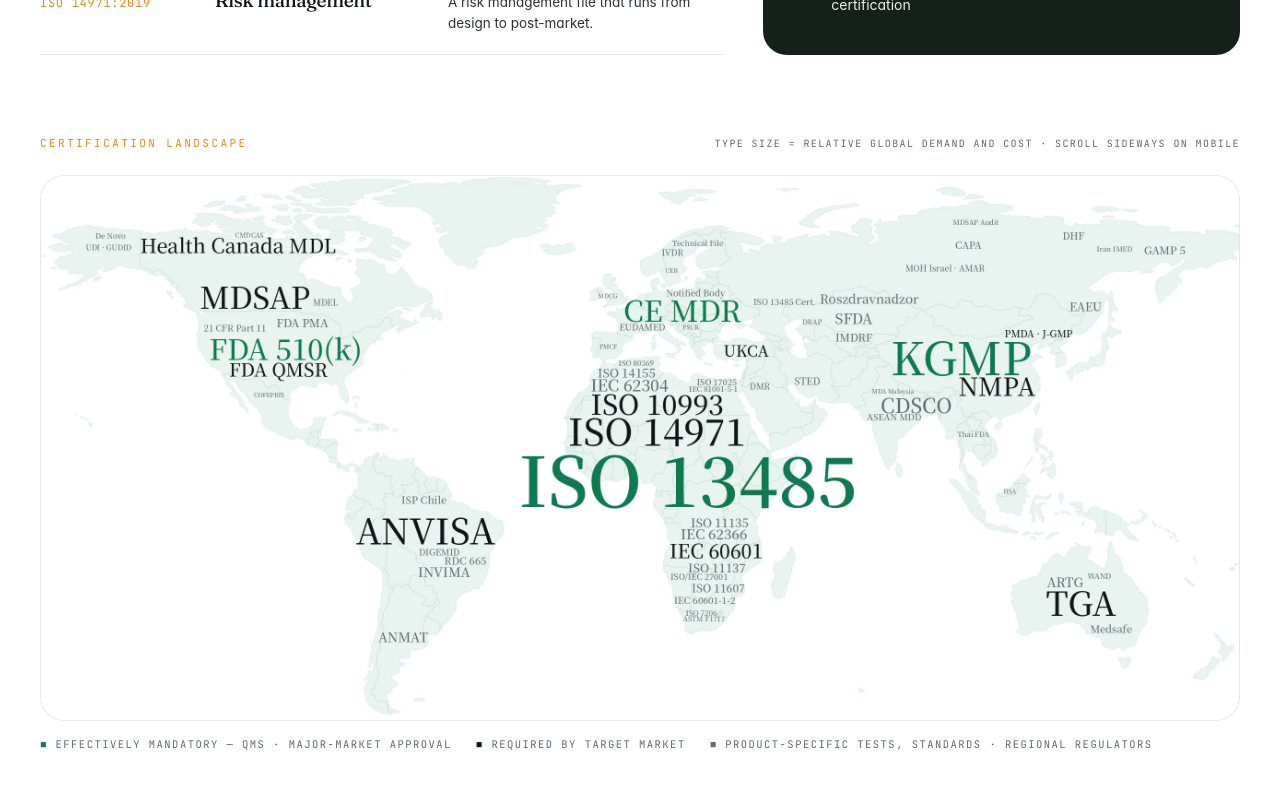
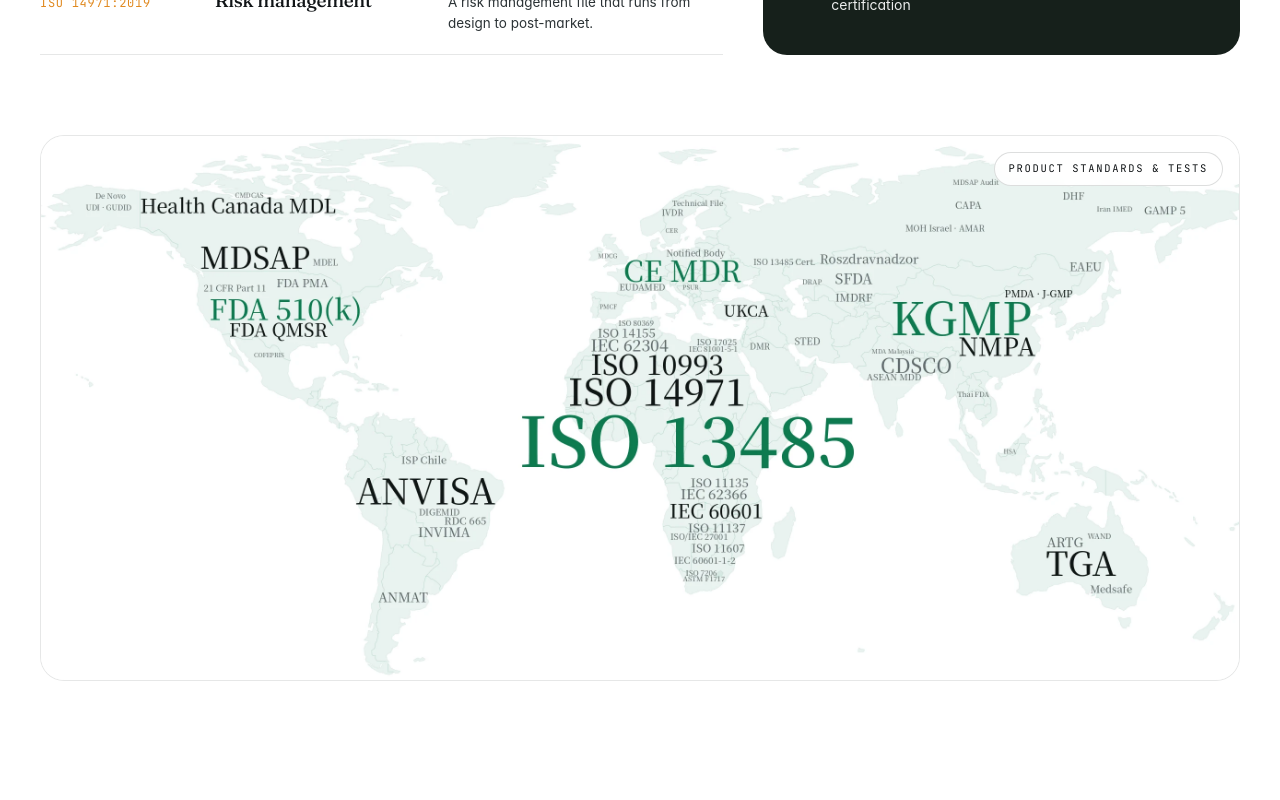
Before and after one commit to Fixomaster/qualytree-homepage, a React (Vite) app: page / in a window 1280 px wide. Shown: the part 3220-4020 px from the top of the page. Built offline with nearby package versions, Linux system fonts and the light colour scheme; a web font is replaced by a local one.

Commit message:
Add files via upload

```diff
--- a/src/App.jsx
+++ b/src/App.jsx
@@ -46,6 +46,7 @@
 export default function App() {
   const [scrolled, setScrolled] = useState(false);
   const [lang, setLang] = useState(detectLang);
+  const [stdOpen, setStdOpen] = useState(false);
   const c = COPY[lang];
 
   useEffect(() => {
@@ -209,6 +210,7 @@
         .lang-btn:hover { background: rgba(255,255,255,0.08); border-color: rgba(255,255,255,0.5); }
 
         .certmap img { min-width: 960px; }
+        .stdcell { box-shadow: 0 0 0 0.5px rgba(17,21,23,0.08); }
         @media (min-width: 1024px) { .certmap img { min-width: 0; } }
 
         html { scroll-behavior: smooth; }
@@ -428,29 +430,68 @@
             </div>
           </div>
 
-          {/* Certification landscape — world map */}
+          {/* Certification landscape — world map; product standards appear on hover / tap */}
           <div className="mt-20" data-reveal>
-            <div className="flex items-baseline justify-between flex-wrap gap-3">
-              <div className="font-mono text-[11px] tracking-[0.22em] uppercase" style={{ color: "var(--amber)" }}>{c.compliance.mapKicker}</div>
-              <div className="font-mono text-[10px] tracking-[0.14em] uppercase" style={{ color: "var(--ink-mute)" }}>{c.compliance.mapNote}</div>
-            </div>
-            <div className="mt-6 rounded-[24px] overflow-x-auto certmap" style={{ border: "1px solid rgba(17,21,23,0.10)", backgroundColor: "#FFFFFF" }}>
-              <picture>
-                <source srcSet="/cert-landscape.webp" type="image/webp" />
+            <div
+              className="relative rounded-[24px] certmap"
+              style={{ border: "1px solid rgba(17,21,23,0.10)", backgroundColor: "#FFFFFF", overflow: "hidden" }}
+              onMouseEnter={() => setStdOpen(true)}
+              onMouseLeave={() => setStdOpen(false)}
+            >
+              <div className="overflow-x-auto">
                 <img
-                  src="/cert-landscape.png"
+                  src="/cert-landscape.webp"
                   alt={c.compliance.mapAlt}
-                  width="2600"
-                  height="1180"
+                  width="2200"
+                  height="998"
                   loading="lazy"
                   style={{ display: "block", width: "100%", height: "auto", minWidth: 960 }}
                 />
-              </picture>
-            </div>
-            <div className="mt-4 flex flex-wrap gap-x-6 gap-y-2 font-mono text-[10.5px] tracking-[0.14em] uppercase" style={{ color: "var(--ink-mute)" }}>
-              <span><b style={{ color: "var(--moss)" }}>■</b> {c.compliance.legend[0]}</span>
-              <span><b style={{ color: "var(--ink)" }}>■</b> {c.compliance.legend[1]}</span>
-              <span>■ {c.compliance.legend[2]}</span>
+              </div>
+
+              <button
+                type="button"
+                onClick={(e) => { e.stopPropagation(); setStdOpen((v) => !v); }}
+                className="absolute top-4 right-4 font-mono text-[10.5px] tracking-[0.16em] uppercase rounded-full px-3.5 py-2"
+                style={{ background: stdOpen ? "var(--ink)" : "rgba(255,255,255,0.9)", color: stdOpen ? "#fff" : "var(--ink)", border: "1px solid rgba(17,21,23,0.14)", backdropFilter: "blur(6px)", zIndex: 3 }}
+                aria-pressed={stdOpen}
+              >
+                {stdOpen ? c.compliance.stdClose : c.compliance.stdOpen}
+              </button>
+
+              <div
+                className="absolute inset-0 stdoverlay"
+                style={{
+                  zIndex: 2,
+                  background: "rgba(255,255,255,0.94)",
+                  backdropFilter: "blur(4px)",
+                  opacity: stdOpen ? 1 : 0,
+                  pointerEvents: stdOpen ? "auto" : "none",
+                  transition: "opacity .35s cubic-bezier(.2,.7,.2,1)",
+                  overflowY: "auto",
+                }}
+              >
+                <div className="min-h-full grid grid-cols-1 sm:grid-cols-2 lg:grid-cols-4" style={{ paddingTop: 40 }}>
+                  {c.compliance.stdGroups.map((g, gi) => (
+                    <div key={gi} className="p-6 lg:p-7 stdcell">
+                      <div className="font-mono text-[10px] tracking-[0.2em] uppercase" style={{ color: "var(--ink-mute)" }}>{g.name}</div>
+                      <div className="mt-3 flex flex-wrap items-baseline gap-x-3 gap-y-1 font-display" style={{ lineHeight: 1.15, letterSpacing: "-0.01em" }}>
+                        {g.items.map(([code, w], ii) => (
+                          <span
+                            key={ii}
+                            style={{
+                              fontSize: `${(13 + (w / 100) * 17).toFixed(1)}px`,
+                              fontWeight: w >= 60 ? 600 : 400,
+                              color: w >= 60 ? "var(--moss)" : w >= 35 ? "var(--ink)" : "var(--ink-mute)",
+                              whiteSpace: "nowrap",
+                            }}
+                          >{code}</span>
+                        ))}
+                      </div>
+                    </div>
+                  ))}
+                </div>
+              </div>
             </div>
           </div>
         </div>
@@ -815,8 +856,23 @@
             <button type="button" onClick={toggleLang} className="font-mono text-[11px] tracking-[0.14em] uline" style={{ color: "var(--ink-mute)" }}>
               {c.nav.langSwitch}
             </button>
-            <div className="font-mono text-[11px] tracking-[0.14em]" style={{ color: "var(--ink-mute)" }}>{c.footer}</div>
+            {c.company.links.map(([label, href], i) => (
+              <a key={i} href={href} className="font-mono text-[11px] tracking-[0.14em] uline" style={{ color: "var(--ink-mute)" }}>{label}</a>
+            ))}
           </div>
+        </div>
+
+        {/* Company information (legal notice) */}
+        <div className="max-w-[1280px] mx-auto mt-8 pt-6" style={{ borderTop: "1px solid rgba(17,21,23,0.08)" }}>
+          <dl className="flex flex-wrap gap-x-7 gap-y-2 text-[12.5px] leading-[1.6]" style={{ color: "var(--ink-mute)" }}>
+            {c.company.rows.map(([k, v], i) => (
+              <div key={i} className="flex gap-2">
+                <dt style={{ color: "var(--ink-soft)", fontWeight: 500, whiteSpace: "nowrap" }}>{k}</dt>
+                <dd>{String(v).includes("@") ? <a href={`mailto:${v}`} className="uline">{v}</a> : v}</dd>
+              </div>
+            ))}
+          </dl>
+          <div className="mt-4 font-mono text-[11px] tracking-[0.14em]" style={{ color: "var(--ink-mute)" }}>{c.footer}</div>
         </div>
       </footer>
     </div>
--- a/src/copy.js
+++ b/src/copy.js
@@ -80,10 +80,22 @@
       cardTitleA: "Add a market,", cardTitleEm: "keep the system.",
       cardBody: "ISO 13485 is the root; the differences of KGMP, QMSR and MDR sit on top of it. Preparing a new certification does not mean starting over — only adding what the existing system lacks.",
       cardBullets: ["Regulatory changes tracked and reflected on an ongoing basis", "Records arranged for each certification's audit perspective", "The same data from domestic approval to overseas certification"],
-      mapKicker: "Certification landscape",
+      mapKicker: "Market approvals & QMS audits — by country",
       mapNote: "Type size = relative global demand and cost · scroll sideways on mobile",
-      mapAlt: "Global medical device certification landscape — ISO 13485 at the centre, national approvals placed over their countries, product-specific test standards around them",
-      legend: ["Effectively mandatory — QMS · major-market approval", "Required by target market", "Product-specific tests, standards · regional regulators"],
+      mapAlt: "World map of medical device market approvals and quality-system audits, each placed over its country — FDA 510(k), CE MDR, KGMP, NMPA, PMDA, TGA, ANVISA and others",
+      legend: ["Market approval · registration (what lets you sell there)", "Quality-system certification · audit (how your factory is assessed)"],
+      stdOpen: "Product standards & tests",
+      stdClose: "Back to map",
+      stdGroups: [
+        { name: "Quality system · risk", items: [["ISO 13485", 100], ["ISO 14971", 72], ["IEC 62366-1", 40], ["ISO/TR 24971", 28]] },
+        { name: "Electrical safety · EMC", items: [["IEC 60601-1", 70], ["IEC 60601-1-2", 52], ["IEC 60601-1-6", 30], ["IEC 60601-2-x", 30], ["IEC 61010-1", 24]] },
+        { name: "Biocompatibility", items: [["ISO 10993-1", 66], ["ISO 10993-5", 40], ["ISO 10993-10", 36], ["ISO 10993-11", 30], ["ISO 10993-18", 26]] },
+        { name: "Sterilization · packaging", items: [["ISO 11135", 44], ["ISO 11137", 44], ["ISO 17665", 34], ["ISO 11737", 30], ["ISO 11607", 34], ["ISO 14644", 26]] },
+        { name: "Software · cybersecurity", items: [["IEC 62304", 52], ["IEC 81001-5-1", 36], ["AAMI TIR57", 24], ["FDA Cybersecurity Guidance", 26]] },
+        { name: "Performance · implants", items: [["ASTM F1717", 40], ["ASTM F1798", 28], ["ASTM F543", 30], ["ASTM F382", 28], ["ASTM F2077", 26], ["ISO 7206", 26], ["ISO 14242", 22]] },
+        { name: "Clinical · post-market", items: [["ISO 14155", 46], ["MEDDEV 2.7/1 Rev.4", 32], ["MDCG 2020-13", 26], ["ISO/TR 20416", 24]] },
+        { name: "Labelling · UDI", items: [["ISO 15223-1", 40], ["ISO 20417", 30], ["GS1 · UDI", 30]] },
+      ],
     },
     support: {
       number: "03", kicker: "BEYOND THE SOFTWARE",
@@ -150,6 +162,17 @@
       contact: "CONTACT", location: "LOCATION", locationV: "Republic of Korea", expertise: "EXPERTISE", expertiseV: "Device manufacturing · Overseas regulatory · Multinational",
     },
     footer: "© 2026 QUALYTREE CO., LTD. — QUALITY GROWS LIKE A TREE.",
+    company: {
+      rows: [
+        ["Company", "Qualytree Co., Ltd."],
+        ["CEO", "Kyunghyuk Lee"],
+        ["Address", "3F, Suite 301, 738 Yanghwa-ro, Sejongdaewang-myeon, Yeoju-si, Gyeonggi-do, Republic of Korea"],
+        ["Business registration no.", "496-81-03944"],
+        ["Phone", "+82-10-3116-5997"],
+        ["Email", "contact@qualy-tree.com"],
+      ],
+      links: [],  // 이용약관·개인정보처리방침 페이지 게시 후 [["Terms of Service", "/terms"], ["Privacy Policy", "/privacy"]] 로 복구
+    },
   },
 
   ko: {
@@ -230,10 +253,22 @@
       cardTitleA: "시장이 하나 늘어나도,", cardTitleEm: "체계는 그대로.",
       cardBody: "ISO 13485를 뿌리로 두고 KGMP, QMSR, MDR의 차이를 그 위에 얹습니다. 새 인증을 준비할 때 처음부터 다시 시작하는 것이 아니라, 이미 있는 체계에 부족한 부분만 더합니다.",
       cardBullets: ["제·개정되는 규제 요구사항을 지속 반영", "인증별 심사 관점에 맞춘 기록 구성", "국내 허가에서 해외 인증까지 같은 데이터로"],
-      mapKicker: "Certification landscape",
+      mapKicker: "시장 허가 · 품질시스템 심사 — 나라별",
       mapNote: "글자 크기 = 글로벌 수요·비용 규모 (상대) · 모바일은 좌우로 넘겨 보세요",
-      mapAlt: "글로벌 의료기기 인증·허가 지형 — ISO 13485를 중심으로 각국 허가와 제품별 시험 표준을 세계지도 위에 배치한 그림",
-      legend: ["사실상 필수 — QMS · 주요 시장 허가", "진출 시장에 따라 필요", "제품 특성별 시험·표준 · 지역 규제"],
+      mapAlt: "의료기기 시장 허가와 품질시스템 심사를 해당 국가 위에 배치한 세계지도 — FDA 510(k), CE MDR, KGMP, NMPA, PMDA, TGA, ANVISA 등",
+      legend: ["시장 허가 · 등록 (그 나라에서 팔기 위한 허가)", "품질시스템 인증 · 심사 (공장·체계가 심사받는 방식)"],
+      stdOpen: "제품 표준 · 시험 보기",
+      stdClose: "지도로 돌아가기",
+      stdGroups: [
+        { name: "품질시스템 · 위험관리", items: [["ISO 13485", 100], ["ISO 14971", 72], ["IEC 62366-1", 40], ["ISO/TR 24971", 28]] },
+        { name: "전기안전 · EMC", items: [["IEC 60601-1", 70], ["IEC 60601-1-2", 52], ["IEC 60601-1-6", 30], ["IEC 60601-2-x", 30], ["IEC 61010-1", 24]] },
+        { name: "생체적합성", items: [["ISO 10993-1", 66], ["ISO 10993-5", 40], ["ISO 10993-10", 36], ["ISO 10993-11", 30], ["ISO 10993-18", 26]] },
+        { name: "멸균 · 포장", items: [["ISO 11135", 44], ["ISO 11137", 44], ["ISO 17665", 34], ["ISO 11737", 30], ["ISO 11607", 34], ["ISO 14644", 26]] },
+        { name: "소프트웨어 · 사이버보안", items: [["IEC 62304", 52], ["IEC 81001-5-1", 36], ["AAMI TIR57", 24], ["FDA Cybersecurity Guidance", 26]] },
+        { name: "성능시험 · 임플란트", items: [["ASTM F1717", 40], ["ASTM F1798", 28], ["ASTM F543", 30], ["ASTM F382", 28], ["ASTM F2077", 26], ["ISO 7206", 26], ["ISO 14242", 22]] },
+        { name: "임상 · 시판후", items: [["ISO 14155", 46], ["MEDDEV 2.7/1 Rev.4", 32], ["MDCG 2020-13", 26], ["ISO/TR 20416", 24]] },
+        { name: "라벨 · UDI", items: [["ISO 15223-1", 40], ["ISO 20417", 30], ["GS1 · UDI", 30]] },
+      ],
     },
     support: {
       number: "03", kicker: "BEYOND THE SOFTWARE",
@@ -300,6 +335,17 @@
       contact: "CONTACT", location: "LOCATION", locationV: "대한민국", expertise: "EXPERTISE", expertiseV: "의료기기 제조 · 해외인증 · 외자기업",
     },
     footer: "© 2026 QUALYTREE CO., LTD. — QUALITY GROWS LIKE A TREE.",
+    company: {
+      rows: [
+        ["상호명", "주식회사 퀄리트리"],
+        ["대표자명", "이경혁"],
+        ["사업장 주소", "경기도 여주시 세종대왕면 양화로 738, 3층 301호"],
+        ["사업자등록번호", "496-81-03944"],
+        ["연락처", "010-3116-5997"],
+        ["이메일", "contact@qualy-tree.com"],
+      ],
+      links: [],  // 약관 페이지 게시 후 [["이용약관", "/terms"], ["개인정보처리방침", "/privacy"]] 로 복구
+    },
   },
 };
 
```
